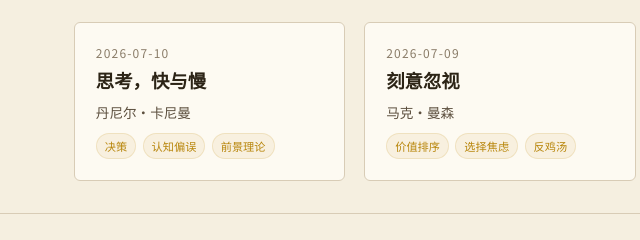
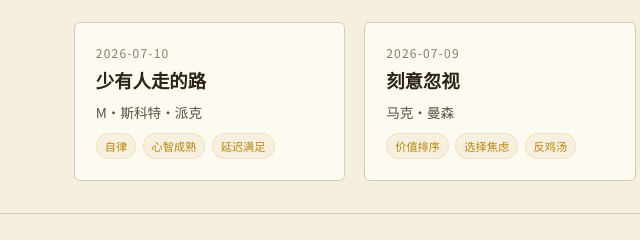
Before and after one commit to ZYP112233/daily-book-notes, a plain HTML site: page index.html in a window 1280 px wide. Shown: the part 227-467 px from the top of the page, 140-780 px from the left. Drawn offline with Linux system fonts and the light colour scheme.

Commit message:
修复主页：20260710 卡片标题改为《少有人走的路》

```diff
--- a/index.html
+++ b/index.html
@@ -138,10 +138,10 @@ body {
 
         <a href="20260710/index.html" class="card">
           <div class="card-date">2026-07-10</div>
-          <h3 class="card-title">思考，快与慢</h3>
-          <p class="card-author">丹尼尔·卡尼曼</p>
+          <h3 class="card-title">少有人走的路</h3>
+          <p class="card-author">M·斯科特·派克</p>
           <div class="card-tags">
-            <span>决策</span><span>认知偏误</span><span>前景理论</span>
+            <span>自律</span><span>心智成熟</span><span>延迟满足</span>
           </div>
         </a>
         <a href="20260709/index.html" class="card">
```
